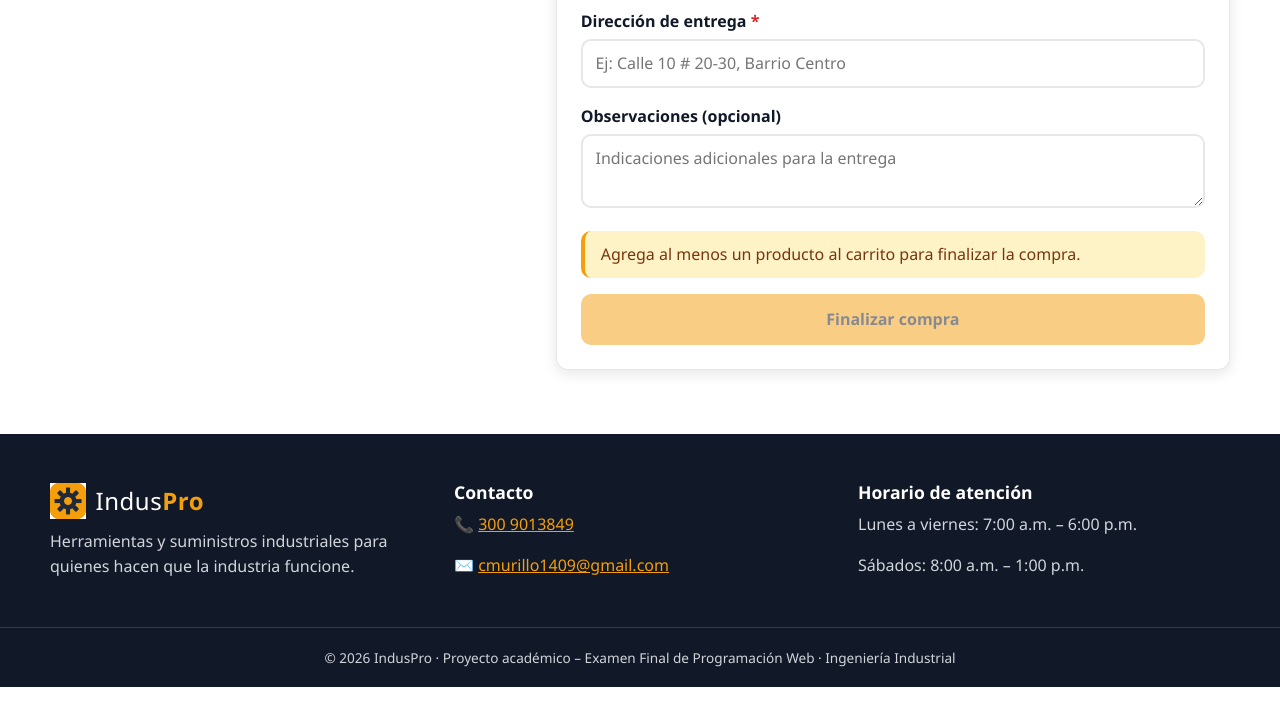
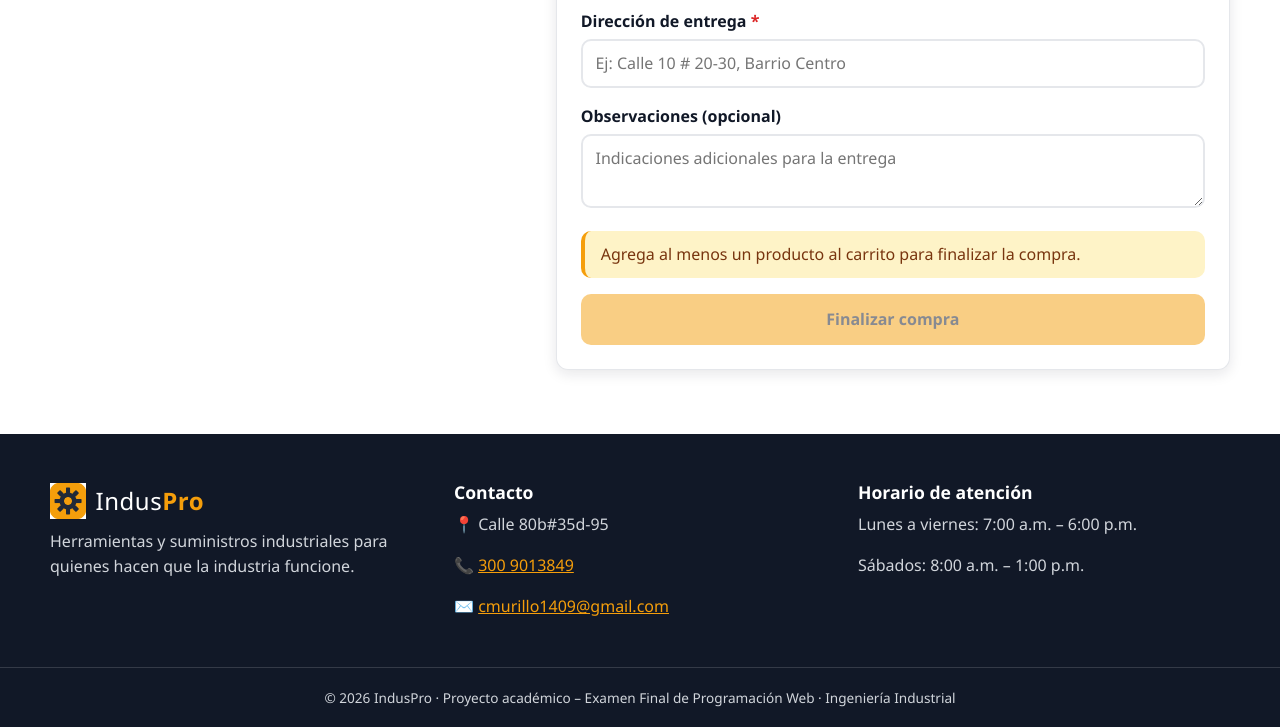
Before and after one commit to cmurillo1409-spec/mi-tienda-virtual, a plain HTML site: page index.html in a window 1280 px wide. Shown: the part 3999-4726 px from the top of the page. Before the commit the page ends 4686 px from the top, so only its background shows below. Drawn offline with Linux system fonts and the light colour scheme.

Commit message:
Add files via upload

```diff
--- a/index.html
+++ b/index.html
@@ -216,6 +216,7 @@
       </div>
       <address>
         <h3>Contacto</h3>
+        <p>📍 Calle 80b#35d-95</p>
         <p>📞 <a href="tel:+573009013849">300 9013849</a></p>
         <p>✉️ <a href="mailto:cmurillo1409@gmail.com">cmurillo1409@gmail.com</a></p>
       </address>
```
